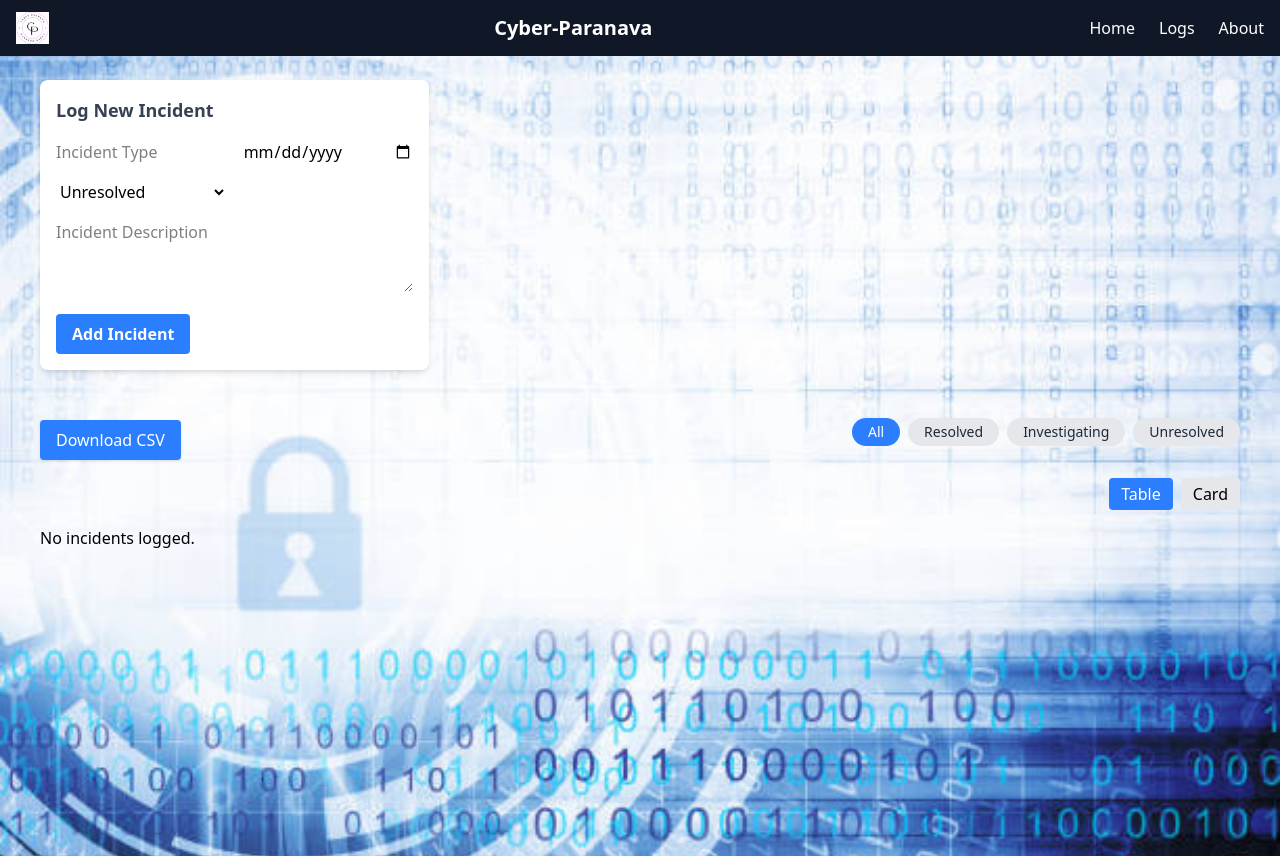
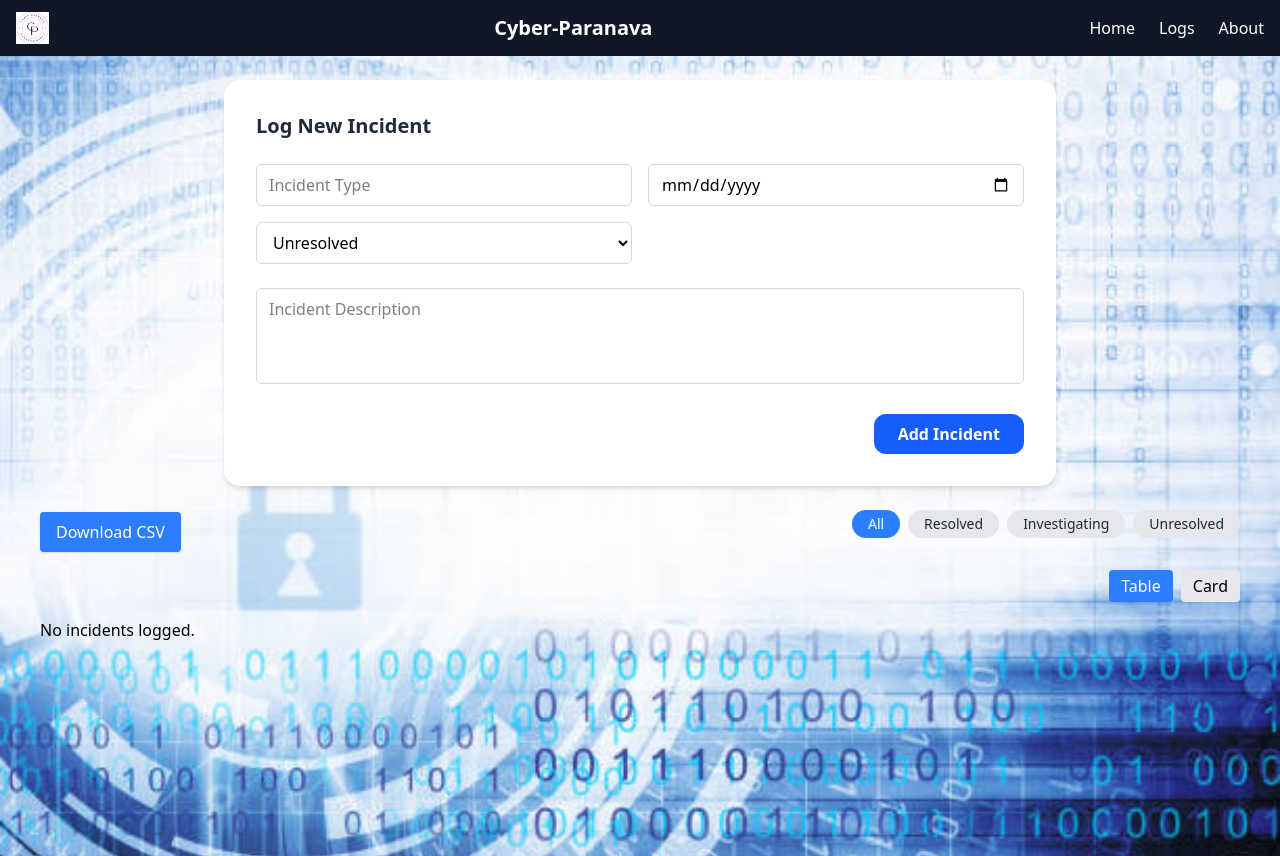
Before and after one commit to SUSH9391/Cyber-incident-logbook-ui, a React (Vite) app: page / in a window 1280 px wide. Built offline with nearby package versions, Linux system fonts and the light colour scheme.

Commit message:
updated IncidentForm.jsx

```diff
--- a/src/components/IncidentForm.jsx
+++ b/src/components/IncidentForm.jsx
@@ -20,35 +20,36 @@ export default function IncidentForm({ onAdd }) {
   };
 
   return (
-    <div className="grid grid-cols-1 sm:grid-cols-2 lg:grid-cols-3 gap-4">
-
+<div className="px-4 sm:px-6 lg:px-8 max-w-4xl mx-auto">
   <form
     onSubmit={handleSubmit}
-      className="bg-white shadow-md rounded-lg p-4 mb-6 space-y-4"
+    className="bg-white shadow-md rounded-2xl p-6 sm:p-8 space-y-6"
   >
-      <h2 className="text-lg font-semibold text-gray-700">Log New Incident</h2>
+    <h2 className="text-xl font-semibold text-gray-800">Log New Incident</h2>
 
-      <div className="grid md:grid-cols-2 gap-4">
+    <div className="grid grid-cols-1 sm:grid-cols-2 gap-4">
       <input
         type="text"
         name="type"
         value={formData.type}
         onChange={handleChange}
         placeholder="Incident Type"
-          className="input"
+        className="w-full border border-gray-300 rounded-md px-3 py-2 focus:outline-none focus:ring-2 focus:ring-blue-500"
       />
+
       <input
         type="date"
         name="date"
         value={formData.date}
         onChange={handleChange}
-          className="input"
+        className="w-full border border-gray-300 rounded-md px-3 py-2 focus:outline-none focus:ring-2 focus:ring-blue-500"
       />
+
       <select
         name="status"
         value={formData.status}
         onChange={handleChange}
-          className="input"
+        className="w-full border border-gray-300 rounded-md px-3 py-2 focus:outline-none focus:ring-2 focus:ring-blue-500"
       >
         <option value="Unresolved">Unresolved</option>
         <option value="Investigating">Investigating</option>
@@ -56,22 +57,26 @@ export default function IncidentForm({ onAdd }) {
       </select>
     </div>
 
+    <div>
       <textarea
         name="description"
         value={formData.description}
         onChange={handleChange}
         placeholder="Incident Description"
-        rows="3"
-        className="input w-full"
+        className="w-full border border-gray-300 rounded-md px-3 py-2 min-h-[6rem] resize-none overflow-y-auto focus:outline-none focus:ring-2 focus:ring-blue-500"
       />
+    </div>
 
+    <div className="flex justify-end">
       <button
         type="submit"
-        className="bg-blue-500 hover:bg-blue-600 text-white font-semibold py-2 px-4 rounded"
+        className="bg-blue-600 hover:bg-blue-700 text-white font-semibold py-2 px-6 rounded-xl transition"
       >
         Add Incident
       </button>
+    </div>
   </form>
 </div>
+
   );
 }
```
Lines whose indentation alone changed are shown as unchanged.
